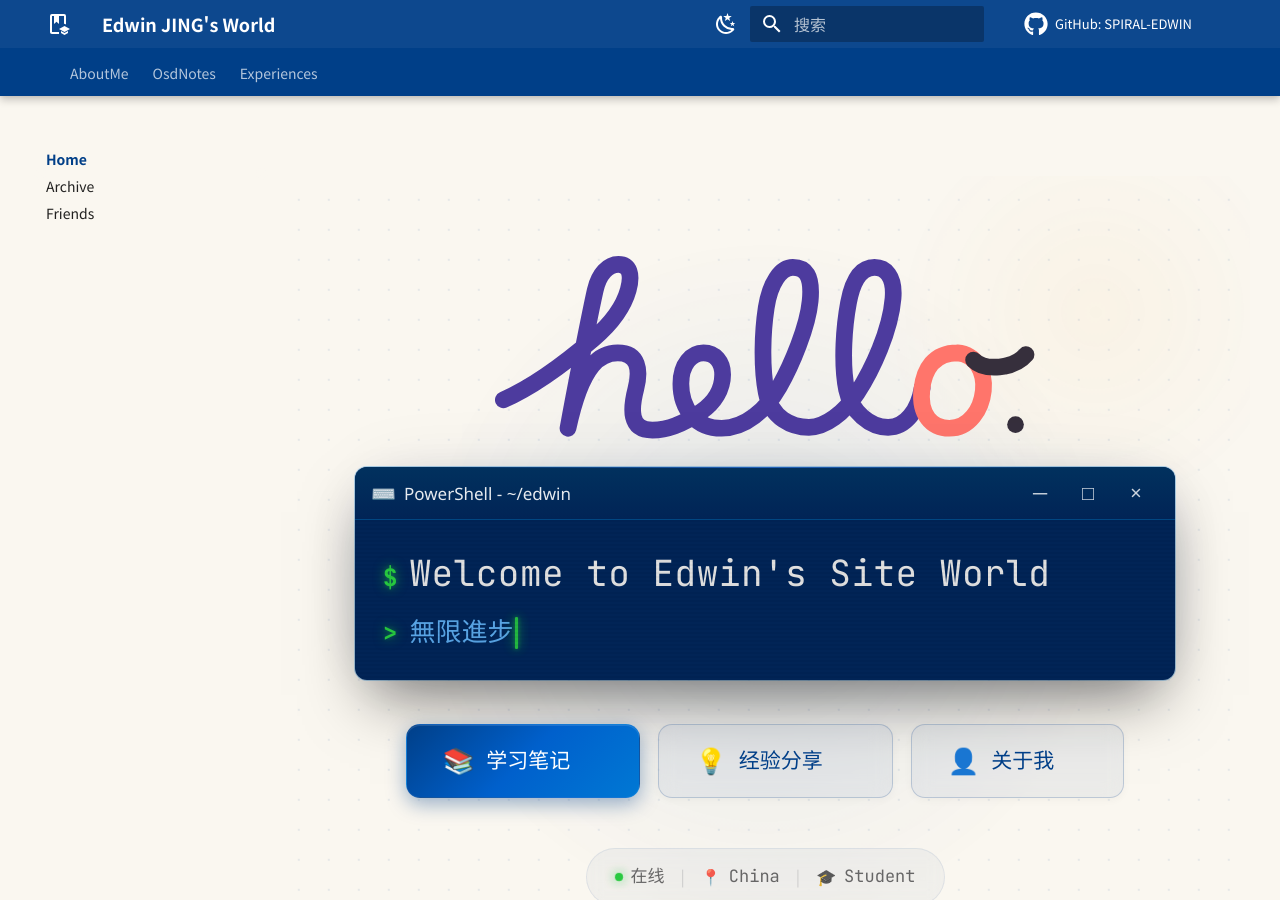
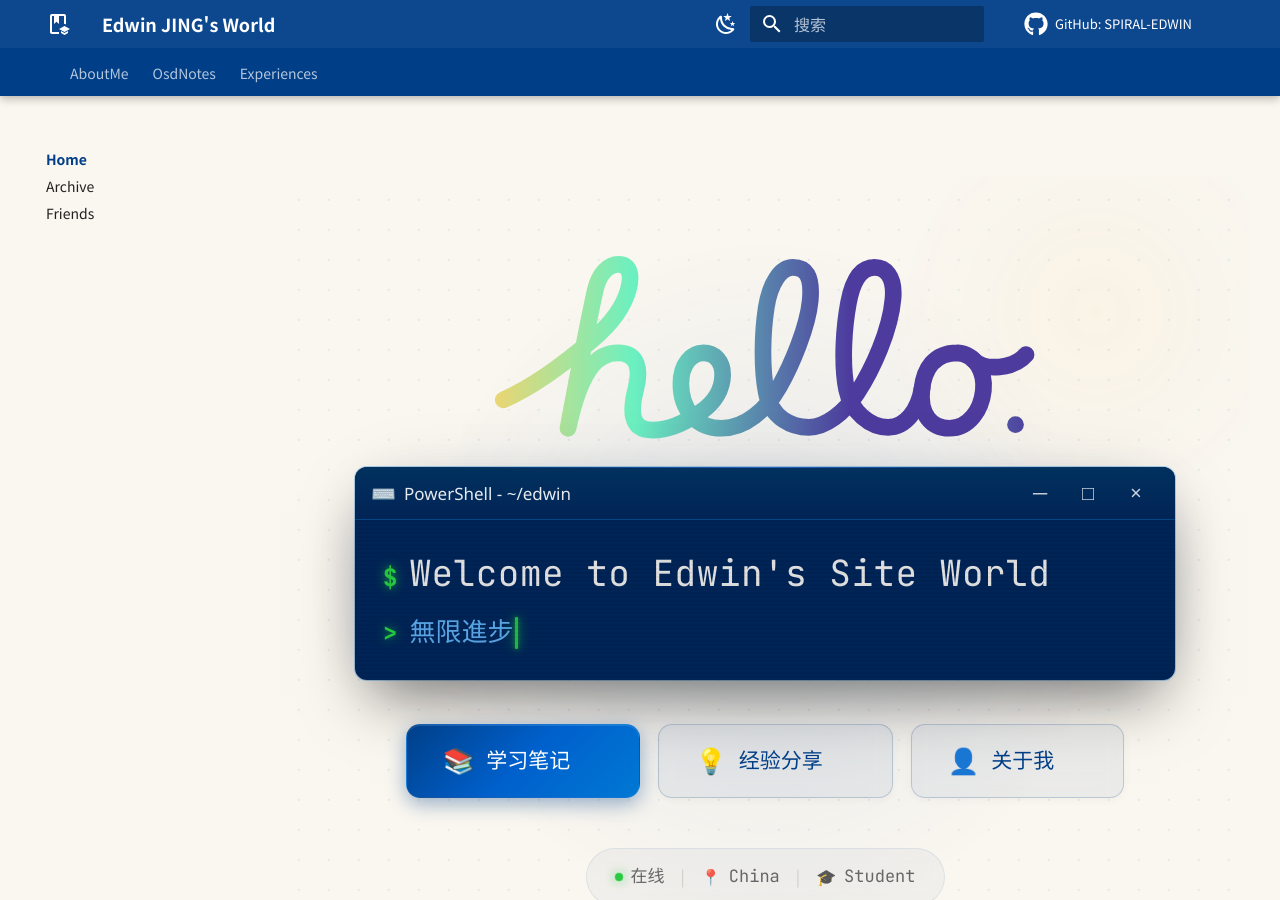
Before and after one commit to SPIRAL-EDWIN/edwinjing-blog-website, an MkDocs documentation site: the page built from docs/index.md, in a window 1280 px wide and 900 px high. Built offline with MkDocs 1.6.1 and Material for MkDocs 9.7.7, drawn with Linux system fonts in a browser that asks for light colours; comment, search, counter and statistics services are not loaded.

Commit message:
feat: position-based gradient ink, remove time-based color shift and glow effects

```diff
--- a/docs/index.md
+++ b/docs/index.md
@@ -22,30 +22,17 @@ title: ""
 <svg id="hello-svg" data-name="hello" xmlns="http://www.w3.org/2000/svg" viewBox="0 0 582 197">
 <title>Hello</title>
 <defs>
-<linearGradient id="g1" gradientUnits="userSpaceOnUse" x1="0" y1="0" x2="400" y2="0">
+<linearGradient id="helloGrad" gradientUnits="userSpaceOnUse" x1="0" y1="0" x2="582" y2="0">
 <stop offset="0%" stop-color="#ff6b6b"/>
-<stop offset="35%" stop-color="#ffd166"/>
-<stop offset="65%" stop-color="#6bf0c1"/>
+<stop offset="30%" stop-color="#ffd166"/>
+<stop offset="60%" stop-color="#6bf0c1"/>
 <stop offset="100%" stop-color="#4d3b9e"/>
-<animateTransform id="g1anim" attributeName="gradientTransform" type="translate" from="-400 0" to="400 0" dur="5s" begin="indefinite" fill="freeze"/>
-</linearGradient>
-<linearGradient id="g2" gradientUnits="userSpaceOnUse" x1="0" y1="0" x2="200" y2="0">
-<stop offset="0%" stop-color="#ff6b6b"/>
-<stop offset="50%" stop-color="#ffd166"/>
-<stop offset="100%" stop-color="#6bf0c1"/>
-<animateTransform id="g2anim" attributeName="gradientTransform" type="translate" from="-200 0" to="200 0" dur="1.2s" begin="indefinite" fill="freeze"/>
-</linearGradient>
-<linearGradient id="g3" gradientUnits="userSpaceOnUse" x1="0" y1="0" x2="160" y2="0">
-<stop offset="0%" stop-color="#ffd166"/>
-<stop offset="50%" stop-color="#6bf0c1"/>
-<stop offset="100%" stop-color="#4d3b9e"/>
-<animateTransform id="g3anim" attributeName="gradientTransform" type="translate" from="-160 0" to="160 0" dur="1s" begin="indefinite" fill="freeze"/>
 </linearGradient>
 </defs>
-<path class="hello-path hello-path-1" stroke="url(#g1)" d="M208,338c38-16.67,73.74-45.72,97.33-66,21.33-18.33,32.67-35.67,37.33-52.67C347.12,203.12,344,192,332,192c-11,0-21,10.33-24.94,27.68-4.52,19.89-22.06,107.82-29.39,149,15.67-72.33,36.33-81.33,53.67-81.33,22.33,0,24.67,18.67,19.42,39-5.43,21.07-7.42,44.32,17.91,44.32,18,0,35.53-8.17,52.67-20,14-9.67,23-24,23-40,0-13.42-8-23.33-20.67-23.33s-24.33,12-24.33,33.33c0,27,16.33,48,44,48,25.67,0,47.67-19.67,62-44.67,13.61-23.74,30.67-64.67,33.33-92.67s-5.33-36-18.67-36-24.67,17.33-28.67,43.33S486,302,491.33,330s28,37.67,46,37.67,38.17-15.67,52-37c16.54-25.51,35.87-67.45,38.67-102,2-24.67-8.67-33.33-20-33.33-14.67,0-23.33,13.33-28,38-4.5,23.81-8,64-2,94,4.64,23.21,25.33,40.33,44.67,40.33s32.67-19,36.67-42.33" transform="translate(-199 -183)"/>
-<path class="hello-path hello-path-2" stroke="url(#g2)" d="M697.33,287.33C672,287.33,661.33,305,659,327c-2.81,26.54,10.33,41.67,29.67,41.67,22,0,34.54-20.78,36.67-40.67,2-18.67-7.39-39.13-28-40.67" transform="translate(-199 -183)"/>
-<path class="hello-path hello-path-3" stroke="url(#g3)" d="M714.8,295.12c12.11,12.26,43.53,9.55,56.53-5.79" transform="translate(-199 -183)"/>
-<line class="hello-path hello-path-4" x1="561" y1="181.67" x2="561" y2="181.67"/>
+<path class="hello-path hello-path-1" stroke="url(#helloGrad)" d="M208,338c38-16.67,73.74-45.72,97.33-66,21.33-18.33,32.67-35.67,37.33-52.67C347.12,203.12,344,192,332,192c-11,0-21,10.33-24.94,27.68-4.52,19.89-22.06,107.82-29.39,149,15.67-72.33,36.33-81.33,53.67-81.33,22.33,0,24.67,18.67,19.42,39-5.43,21.07-7.42,44.32,17.91,44.32,18,0,35.53-8.17,52.67-20,14-9.67,23-24,23-40,0-13.42-8-23.33-20.67-23.33s-24.33,12-24.33,33.33c0,27,16.33,48,44,48,25.67,0,47.67-19.67,62-44.67,13.61-23.74,30.67-64.67,33.33-92.67s-5.33-36-18.67-36-24.67,17.33-28.67,43.33S486,302,491.33,330s28,37.67,46,37.67,38.17-15.67,52-37c16.54-25.51,35.87-67.45,38.67-102,2-24.67-8.67-33.33-20-33.33-14.67,0-23.33,13.33-28,38-4.5,23.81-8,64-2,94,4.64,23.21,25.33,40.33,44.67,40.33s32.67-19,36.67-42.33" transform="translate(-199 -183)"/>
+<path class="hello-path hello-path-2" stroke="url(#helloGrad)" d="M697.33,287.33C672,287.33,661.33,305,659,327c-2.81,26.54,10.33,41.67,29.67,41.67,22,0,34.54-20.78,36.67-40.67,2-18.67-7.39-39.13-28-40.67" transform="translate(-199 -183)"/>
+<path class="hello-path hello-path-3" stroke="url(#helloGrad)" d="M714.8,295.12c12.11,12.26,43.53,9.55,56.53-5.79" transform="translate(-199 -183)"/>
+<line class="hello-path hello-path-4" stroke="url(#helloGrad)" x1="561" y1="181.67" x2="561" y2="181.67"/>
 </svg>
 </div>
 
--- a/docs/javascripts/typewriter.js
+++ b/docs/javascripts/typewriter.js
@@ -1,22 +1,8 @@
-// ===== Hello 手写动画 - CSS transition + SVG gradient animation =====
+// ===== Hello 手写动画 - CSS transition 触发 =====
 document.addEventListener("DOMContentLoaded", function() {
     function helloAnimationStart() {
         var container = document.getElementById('hello-container');
         if (container) container.classList.add('fin');
-        // 触发 SVG 渐变色动画
-        try {
-            var a1 = document.getElementById('g1anim');
-            var a2 = document.getElementById('g2anim');
-            var a3 = document.getElementById('g3anim');
-            if (a1 && a1.beginElement) a1.beginElement();
-            if (a2 && a2.beginElement) setTimeout(function(){ a2.beginElement(); }, 5200);
-            if (a3 && a3.beginElement) setTimeout(function(){ a3.beginElement(); }, 6500);
-        } catch (e) { /* silent */ }
-
-        // 书写完成后添加微光呼吸效果
-        setTimeout(function() {
-            if (container) container.classList.add('writing-done');
-        }, 8000);
     }
     setTimeout(helloAnimationStart, 400);
 });
--- a/docs/stylesheets/typewriter.css
+++ b/docs/stylesheets/typewriter.css
@@ -22,7 +22,6 @@
 /* 笔画基础样式 */
 .hello-path {
     fill: none;
-    stroke: #362f3c;
     stroke-width: 18px;
     stroke-linecap: round;
     stroke-linejoin: round;
@@ -51,7 +50,6 @@
 
 /* 笔画 4：! 的圆点 */
 .hello-path-4 {
-    stroke: #362f3c;
     stroke-width: 0;
     transition: stroke-width 0.1s linear 7.5s;
 }
@@ -67,76 +65,11 @@
     stroke-width: 18px;
 }
 
-/* 颜色流动动画 */
-@keyframes helloColorShift {
-    0%   { stroke: #362f3c; }
-    25%  { stroke: #ff6b6b; }
-    50%  { stroke: #ffd166; }
-    75%  { stroke: #6bf0c1; }
-    100% { stroke: #4d3b9e; }
-}
 
-#hello-container.fin .hello-path-1 {
-    animation: helloColorShift 5s linear 0s both;
-}
 
-#hello-container.fin .hello-path-2 {
-    animation: helloColorShift 1.2s linear 5.2s both;
-}
 
-#hello-container.fin .hello-path-3 {
-    animation: helloColorShift 1s linear 6.5s both;
-}
 
-/* 暗色模式适配 - 初始描边亮一些 */
-[data-md-color-scheme="slate"] .hello-path {
-    stroke: #94a3b8;
-}
 
-[data-md-color-scheme="slate"] .hello-path-4 {
-    stroke: #94a3b8;
-}
-
-@keyframes helloColorShiftDark {
-    0%   { stroke: #94a3b8; }
-    25%  { stroke: #ff6b6b; }
-    50%  { stroke: #ffd166; }
-    75%  { stroke: #6bf0c1; }
-    100% { stroke: #4d3b9e; }
-}
-
-[data-md-color-scheme="slate"] #hello-container.fin .hello-path-1 {
-    animation: helloColorShiftDark 5s linear 0s both;
-}
-
-[data-md-color-scheme="slate"] #hello-container.fin .hello-path-2 {
-    animation: helloColorShiftDark 1.2s linear 5.2s both;
-}
-
-[data-md-color-scheme="slate"] #hello-container.fin .hello-path-3 {
-    animation: helloColorShiftDark 1s linear 6.5s both;
-}
-
-/* 书写完成后的微光呼吸 */
-.hello-animation.writing-done {
-    animation: hello-shimmer 4s ease-in-out infinite alternate;
-}
-
-@keyframes hello-shimmer {
-    0%   { filter: drop-shadow(0 0 6px rgba(255, 107, 107, 0.2)); }
-    50%  { filter: drop-shadow(0 0 18px rgba(255, 209, 102, 0.3)); }
-    100% { filter: drop-shadow(0 0 10px rgba(107, 240, 193, 0.25)); }
-}
-
-[data-md-color-scheme="slate"] .hello-animation.writing-done {
-    animation: hello-shimmer-dark 4s ease-in-out infinite alternate;
-}
-
-@keyframes hello-shimmer-dark {
-    0%   { filter: drop-shadow(0 0 10px rgba(255, 107, 107, 0.3)); }
-    50%  { filter: drop-shadow(0 0 25px rgba(255, 209, 102, 0.4)); }
-    100% { filter: drop-shadow(0 0 15px rgba(107, 240, 193, 0.35)); }
-}
 
 /* 移动端 Hello */
 @media screen and (max-width: 768px) {
```
